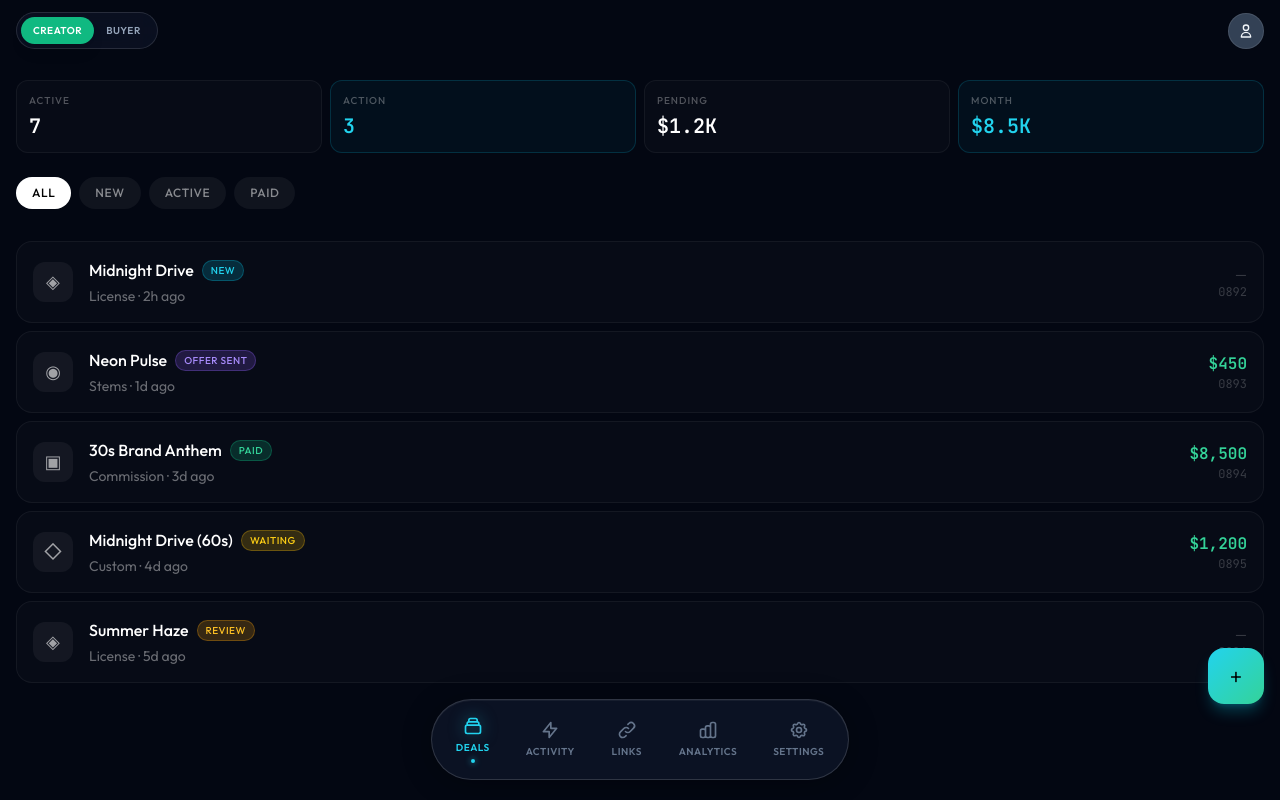
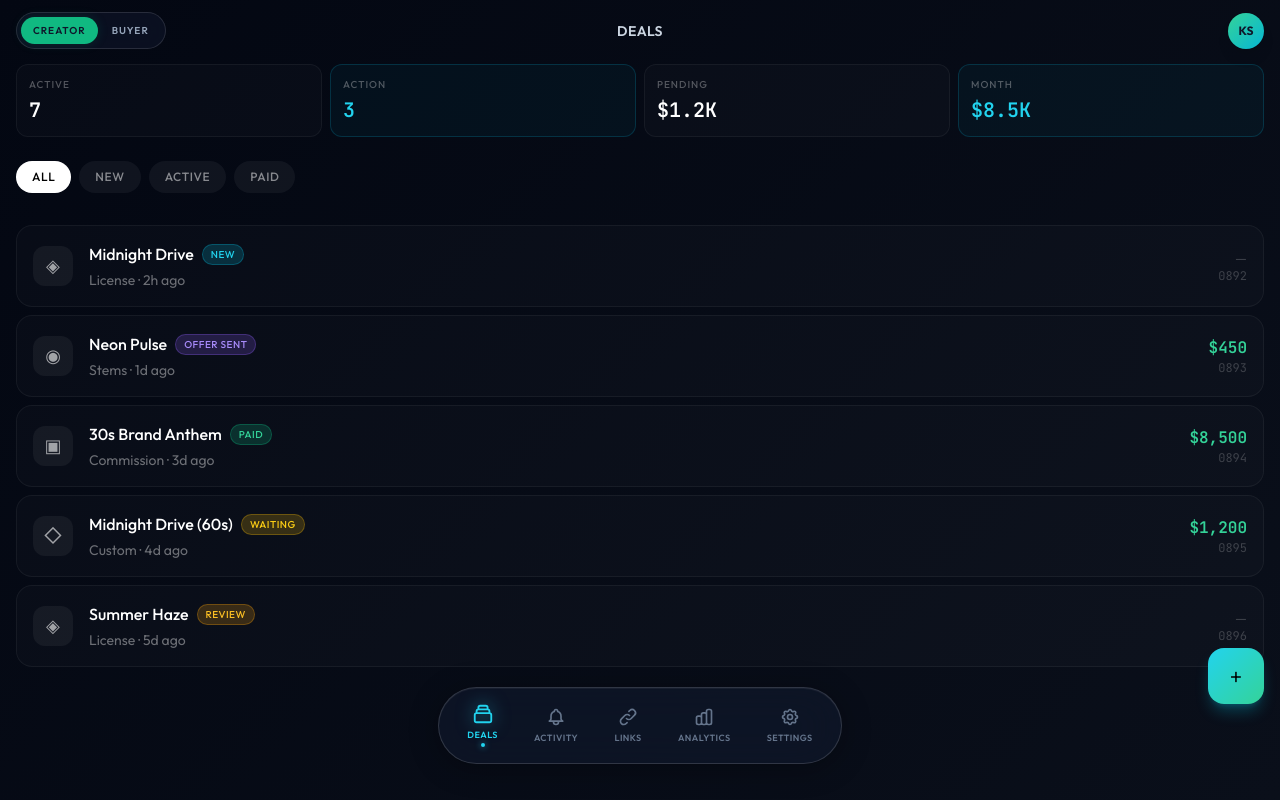
Before and after one commit to dpmr7n27mm-sketch/DealDesk, a React (Vite) app in the folder DealDesk-main/: page / in a window 1280 px wide. Built offline with nearby package versions, Linux system fonts and the light colour scheme.

Commit message:
Refactor AppShell component and update icons

```diff
--- a/DealDesk-main/src/components/AppShell.jsx
+++ b/DealDesk-main/src/components/AppShell.jsx
@@ -1,7 +1,10 @@
 import { useState, useEffect } from 'react';
 import { Outlet, NavLink, useNavigate, useLocation } from 'react-router-dom';
 
-// Simple inline SVG icons
+// ============================================
+// ICON COMPONENTS
+// ============================================
+
 const Icons = {
   Deals: () => (
     <svg className="w-5 h-5" fill="none" viewBox="0 0 24 24" stroke="currentColor" strokeWidth={2}>
@@ -10,7 +13,7 @@ const Icons = {
   ),
   Activity: () => (
     <svg className="w-5 h-5" fill="none" viewBox="0 0 24 24" stroke="currentColor" strokeWidth={2}>
-      <path strokeLinecap="round" strokeLinejoin="round" d="M13 10V3L4 14h7v7l9-11h-7z" />
+      <path strokeLinecap="round" strokeLinejoin="round" d="M15 17h5l-1.405-1.405A2.032 2.032 0 0118 14.158V11a6.002 6.002 0 00-4-5.659V5a2 2 0 10-4 0v.341C7.67 6.165 6 8.388 6 11v3.159c0 .538-.214 1.055-.595 1.436L4 17h5m6 0v1a3 3 0 11-6 0v-1m6 0H9" />
     </svg>
   ),
   Links: () => (
@@ -31,35 +34,59 @@ const Icons = {
   ),
   MyDeals: () => (
     <svg className="w-5 h-5" fill="none" viewBox="0 0 24 24" stroke="currentColor" strokeWidth={2}>
+      <path strokeLinecap="round" strokeLinejoin="round" d="M9 5H7a2 2 0 00-2 2v12a2 2 0 002 2h10a2 2 0 002-2V7a2 2 0 00-2-2h-2M9 5a2 2 0 002 2h2a2 2 0 002-2M9 5a2 2 0 012-2h2a2 2 0 012 2m-3 7h3m-3 4h3m-6-4h.01M9 16h.01" />
+    </svg>
+  ),
+  Store: () => (
+    <svg className="w-5 h-5" fill="none" viewBox="0 0 24 24" stroke="currentColor" strokeWidth={2}>
       <path strokeLinecap="round" strokeLinejoin="round" d="M16 11V7a4 4 0 00-8 0v4M5 9h14l1 12H4L5 9z" />
     </svg>
   ),
-  Browse: () => (
+  Request: () => (
     <svg className="w-5 h-5" fill="none" viewBox="0 0 24 24" stroke="currentColor" strokeWidth={2}>
-      <path strokeLinecap="round" strokeLinejoin="round" d="M21 21l-6-6m2-5a7 7 0 11-14 0 7 7 0 0114 0z" />
-    </svg>
-  ),
-  Requests: () => (
-    <svg className="w-5 h-5" fill="none" viewBox="0 0 24 24" stroke="currentColor" strokeWidth={2}>
-      <path strokeLinecap="round" strokeLinejoin="round" d="M9 12h6m-6 4h6m2 5H7a2 2 0 01-2-2V5a2 2 0 012-2h5.586a1 1 0 01.707.293l5.414 5.414a1 1 0 01.293.707V19a2 2 0 01-2 2z" />
+      <path strokeLinecap="round" strokeLinejoin="round" d="M12 4v16m8-8H4" />
     </svg>
   ),
   User: () => (
-    <svg className="w-4 h-4" fill="none" viewBox="0 0 24 24" stroke="currentColor" strokeWidth={2}>
+    <svg className="w-5 h-5" fill="none" viewBox="0 0 24 24" stroke="currentColor" strokeWidth={2}>
       <path strokeLinecap="round" strokeLinejoin="round" d="M16 7a4 4 0 11-8 0 4 4 0 018 0zM12 14a7 7 0 00-7 7h14a7 7 0 00-7-7z" />
     </svg>
   ),
 };
 
+// ============================================
+// NAVIGATION CONFIGURATION
+// ============================================
+
+const creatorNavItems = [
+  { path: '/', icon: Icons.Deals, label: 'Deals' },
+  { path: '/activity', icon: Icons.Activity, label: 'Activity' },
+  { path: '/links', icon: Icons.Links, label: 'Links' },
+  { path: '/analytics', icon: Icons.Analytics, label: 'Analytics' },
+  { path: '/settings', icon: Icons.Settings, label: 'Settings' },
+];
+
+const buyerNavItems = [
+  { path: '/buyer', icon: Icons.MyDeals, label: 'My Deals' },
+  { path: '/store/demo', icon: Icons.Store, label: 'Store' },
+  { path: '/request/demo', icon: Icons.Request, label: 'Request' },
+  { path: '/settings', icon: Icons.Settings, label: 'Settings' },
+];
+
+// ============================================
+// MAIN COMPONENT
+// ============================================
+
 export default function AppShell() {
   const navigate = useNavigate();
   const location = useLocation();
 
-  // Determine mode based on current path
-  const isBuyerPath = location.pathname.startsWith('/buyer') ||
-                      location.pathname.startsWith('/store') ||
-                      location.pathname.startsWith('/request') ||
-                      (location.pathname.startsWith('/deal/') && location.pathname.includes('/action'));
+  // Determine if current path is buyer-facing
+  const isBuyerPath =
+    location.pathname.startsWith('/buyer') ||
+    location.pathname.startsWith('/store') ||
+    location.pathname.startsWith('/request') ||
+    (location.pathname.startsWith('/deal/') && location.pathname.includes('/action'));
 
   const [isCreatorMode, setIsCreatorMode] = useState(!isBuyerPath);
 
@@ -68,6 +95,7 @@ export default function AppShell() {
     setIsCreatorMode(!isBuyerPath);
   }, [isBuyerPath]);
 
+  // Handle mode toggle
   const handleModeToggle = (mode) => {
     if (mode === 'creator' && !isCreatorMode) {
       setIsCreatorMode(true);
@@ -78,35 +106,58 @@ export default function AppShell() {
     }
   };
 
-  const creatorNavItems = [
-    { path: '/', icon: Icons.Deals, label: 'Deals' },
-    { path: '/activity', icon: Icons.Activity, label: 'Activity' },
-    { path: '/links', icon: Icons.Links, label: 'Links' },
-    { path: '/analytics', icon: Icons.Analytics, label: 'Analytics' },
-    { path: '/settings', icon: Icons.Settings, label: 'Settings' },
-  ];
-
-  const buyerNavItems = [
-    { path: '/buyer', icon: Icons.MyDeals, label: 'My Deals' },
-    { path: '/store/browse', icon: Icons.Browse, label: 'Browse' },
-    { path: '/request/new', icon: Icons.Requests, label: 'Requests' },
-    { path: '/settings', icon: Icons.Settings, label: 'Settings' },
-  ];
-
+  // Get current nav items based on mode
   const navItems = isCreatorMode ? creatorNavItems : buyerNavItems;
 
+  // Check if a path is active
+  const isActivePath = (path) => {
+    if (path === '/') {
+      return location.pathname === '/' || location.pathname === '/deals';
+    }
+    return location.pathname.startsWith(path);
+  };
+
+  // Get page title from route
+  const getPageTitle = () => {
+    const path = location.pathname;
+
+    // Creator routes
+    if (path === '/' || path === '/deals') return 'Deals';
+    if (path.startsWith('/deals/')) return 'Deal Details';
+    if (path === '/activity') return 'Activity';
+    if (path === '/links') return 'Deal Links';
+    if (path === '/stems') return 'Stems Codes';
+    if (path === '/analytics') return 'Analytics';
+    if (path === '/invites') return 'Invites';
+    if (path === '/connections') return 'Connections';
+    if (path === '/delivery') return 'Delivery';
+    if (path === '/settings') return 'Settings';
+    if (path === '/email-preview') return 'Email Preview';
+
+    // Buyer routes
+    if (path === '/buyer') return 'My Deals';
+    if (path.startsWith('/store/')) return 'Store';
+    if (path.startsWith('/request/')) return 'New Request';
+    if (path.includes('/action')) return 'Deal Portal';
+
+    return 'DealDesk';
+  };
+
   return (
-    <div className="min-h-screen bg-[#030712] text-slate-100">
-      {/* Fixed Header */}
-      <header className="fixed top-0 left-0 right-0 z-50 px-4 py-3">
+    <div className="min-h-screen flex flex-col">
+      {/* ==========================================
+          FIXED HEADER
+          ========================================== */}
+      <header className="fixed top-0 left-0 right-0 z-header px-4 py-3 safe-area-top">
         <div className="flex items-center justify-between max-w-screen-xl mx-auto">
+
           {/* Creator/Buyer Toggle */}
-          <div className="glass-toggle flex items-center p-1">
+          <div className="glass-toggle flex items-center p-1 gap-0.5">
             <button
               onClick={() => handleModeToggle('creator')}
-              className={`px-3 py-1.5 text-[10px] font-semibold tracking-wider uppercase transition-all rounded-full ${
+              className={`px-3 py-1.5 text-[10px] font-semibold tracking-widest uppercase transition-all duration-200 rounded-full ${
                 isCreatorMode
-                  ? 'bg-emerald-500 text-white shadow-lg'
+                  ? 'bg-emerald-500 text-slate-900 shadow-lg glow-emerald-subtle'
                   : 'text-slate-400 hover:text-slate-200'
               }`}
             >
@@ -114,9 +165,9 @@ export default function AppShell() {
             </button>
             <button
               onClick={() => handleModeToggle('buyer')}
-              className={`px-3 py-1.5 text-[10px] font-semibold tracking-wider uppercase transition-all rounded-full ${
+              className={`px-3 py-1.5 text-[10px] font-semibold tracking-widest uppercase transition-all duration-200 rounded-full ${
                 !isCreatorMode
-                  ? 'bg-cyan-500 text-white shadow-lg'
+                  ? 'bg-cyan-500 text-slate-900 shadow-lg glow-cyan-subtle'
                   : 'text-slate-400 hover:text-slate-200'
               }`}
             >
@@ -124,48 +175,64 @@ export default function AppShell() {
             </button>
           </div>
 
+          {/* Page Title - centered on mobile */}
+          <h1 className="absolute left-1/2 -translate-x-1/2 text-sm font-semibold text-slate-300 tracking-wide uppercase hidden sm:block">
+            {getPageTitle()}
+          </h1>
+
           {/* Avatar */}
-          <button className="w-9 h-9 rounded-full bg-slate-700 border border-white/10 flex items-center justify-center hover:border-cyan-500/50 transition-all">
-            <Icons.User />
+          <button className="w-9 h-9 rounded-full bg-gradient-to-br from-emerald-400 to-cyan-500 flex items-center justify-center text-slate-900 font-bold text-xs hover:scale-105 transition-transform shadow-lg">
+            KS
           </button>
         </div>
       </header>
 
-      {/* Main Content Area */}
-      <main className="pt-20 pb-28 px-4 min-h-screen">
+      {/* ==========================================
+          MAIN CONTENT AREA
+          ========================================== */}
+      <main className="flex-1 pt-16 pb-24 px-4 min-h-screen">
         <div className="max-w-screen-xl mx-auto">
+          {/* Mobile Page Title */}
+          <h1 className="text-lg font-bold text-white tracking-tight mb-4 sm:hidden">
+            {getPageTitle()}
+          </h1>
+
+          {/* Route Content */}
           <Outlet />
         </div>
       </main>
 
-      {/* Bottom Nav Pill */}
-      <nav className="fixed bottom-5 left-4 right-4 z-50 flex justify-center">
-        <div className="glass-nav px-2 py-2 flex items-center gap-1 overflow-x-auto scrollbar-hide max-w-full">
+      {/* ==========================================
+          BOTTOM NAVIGATION PILL
+          ========================================== */}
+      <nav className="fixed bottom-4 left-4 right-4 z-nav flex justify-center pb-safe">
+        <div className="glass-nav px-3 py-2 flex items-center gap-1 overflow-x-auto scrollbar-hide max-w-full">
           {navItems.map((item) => {
             const Icon = item.icon;
-            const isActive = location.pathname === item.path ||
-                           (item.path === '/' && location.pathname === '/deals');
+            const isActive = isActivePath(item.path);
 
             return (
               <NavLink
                 key={item.path}
                 to={item.path}
-                className={`flex flex-col items-center justify-center px-4 py-2 min-w-[64px] rounded-full transition-all ${
+                className={`flex flex-col items-center justify-center px-4 py-2 min-w-[60px] rounded-full transition-all duration-200 ${
                   isActive
                     ? 'text-cyan-400'
-                    : 'text-slate-500 hover:text-slate-300'
+                    : 'text-slate-500 hover:text-slate-300 active:scale-95'
                 }`}
               >
-                <span className={isActive ? 'drop-shadow-[0_0_8px_rgba(34,211,238,0.5)]' : ''}>
+                <span className={`transition-all duration-200 ${
+                  isActive ? 'drop-shadow-[0_0_8px_rgba(34,211,238,0.6)] scale-110' : ''
+                }`}>
                   <Icon />
                 </span>
-                <span className={`text-[10px] font-semibold tracking-wider uppercase whitespace-nowrap mt-1 ${
+                <span className={`text-[9px] font-semibold tracking-wider uppercase mt-1 transition-colors ${
                   isActive ? 'text-cyan-400' : ''
                 }`}>
                   {item.label}
                 </span>
                 {isActive && (
-                  <div className="w-1 h-1 rounded-full bg-cyan-400 mt-1 shadow-[0_0_6px_rgba(34,211,238,0.8)]" />
+                  <div className="w-1 h-1 rounded-full bg-cyan-400 mt-0.5 shadow-[0_0_6px_rgba(34,211,238,0.8)]" />
                 )}
               </NavLink>
             );
```
